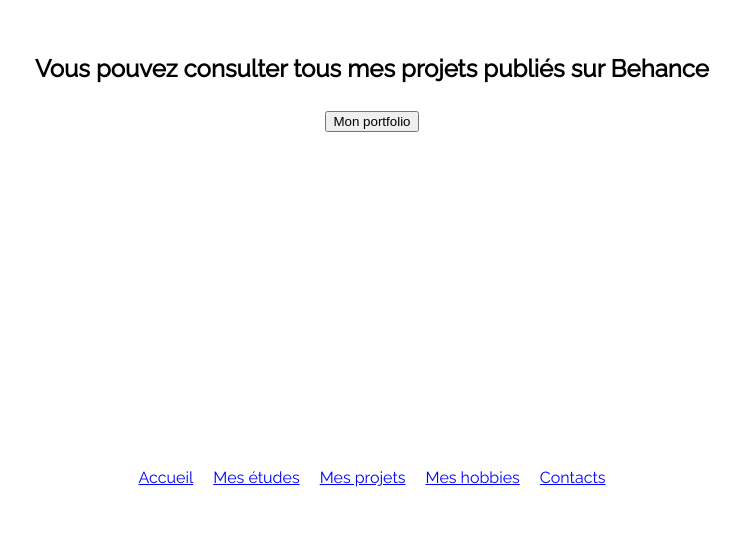
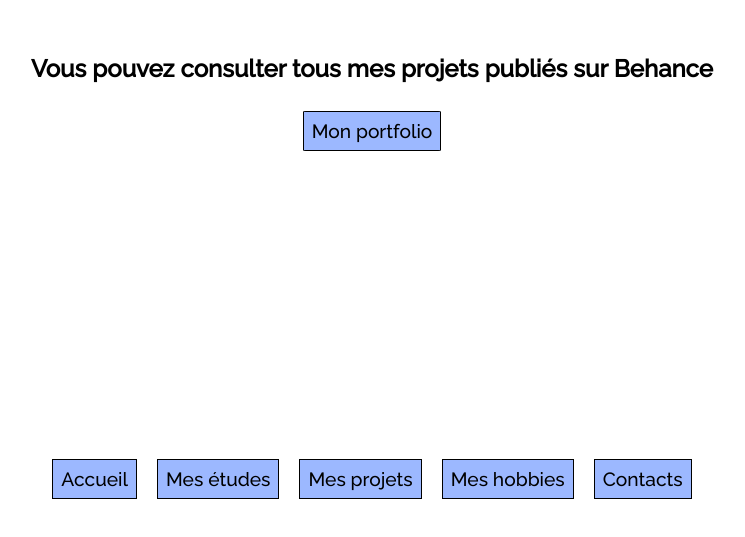
Before and after one commit to WVege/ProfileWebsite, a plain HTML site: page pages/projects.html in a window 1280 px wide. Shown: the part 245-782 px from the top of the page, without its empty margins (268-1013 px from the left). Drawn offline with nearby package versions, Linux system fonts and the light colour scheme.

Commit message:
menu style

```diff
--- a/pages/projects.html
+++ b/pages/projects.html
@@ -5,6 +5,7 @@
         <title>Page d'accueil</title>
         <link rel="stylesheet" href="../style/projects.css">
         <link rel="stylesheet" href="../style/fonts.css">
+        <link rel="stylesheet" href="../style/var.css">
 
     </head>
 
@@ -21,8 +22,8 @@
 
                 <h2>Vous pouvez consulter tous mes projets publiés sur Behance</h2>
 
-                <a href="https://www.behance.net/">
-                    <button>Mon portfolio</button>
+                <a href="https://www.behance.net/" class="extern">
+                    Mon portfolio
                 </a>
 
             </div>
--- a/style/fonts.css
+++ b/style/fonts.css
@@ -1,10 +1,10 @@
-@import url('https://fonts.googleapis.com/css2?family=Raleway&display=swap@200&family=Zilla+Slab&display=swap');
+@import url('https://fonts.googleapis.com/css2?family=Raleway:wght@400;500&display=swap@200&family=Zilla+Slab&display=swap');
 
 h1{
     font-size: 5em;
     color: black;
     font-family: 'Zilla Slab', serif;
-    text-shadow: 7px 7px 0px #9CB8FF;
+    text-shadow: 7px 7px 0px var(--blue);
 }
 
 /* h1{
@@ -28,4 +28,11 @@ p{
 
 a{
     font-family: 'Raleway', 'sans-serif';
+    color: black;
+    text-decoration: none;
+    font-size: 1.2em;
+    font-weight: 500;
+    border: solid;
+    border-width: 1.5px;
+    border-color: black;
 }
--- a/style/menu.css
+++ b/style/menu.css
@@ -1,4 +1,15 @@
 a{
-    color:blue;
     margin: 8px;
+    background-color: var(--blue);
+    padding: 8px;
+    box-shadow: none;
+    transition: box-shadow 0.1s;
+    border-radius: var(--border);
 }
+
+a:hover{
+    box-shadow: 7px 7px 0px black;
+    transition: box-shadow 0.2s ;
+    border-radius: var(--border-radius);
+
+}
--- a/style/var.css
+++ b/style/var.css
@@ -1,4 +1,11 @@
 :root{
     --title-position: 7%;
     --start-position: 3%;
+    --blue: #9CB8FF;
+    --border-radius : 2%;
+
 }
+
+.extern{
+    border-radius: var(--border-radius);
+}
```
Also changed, not shown: 1 other file.
